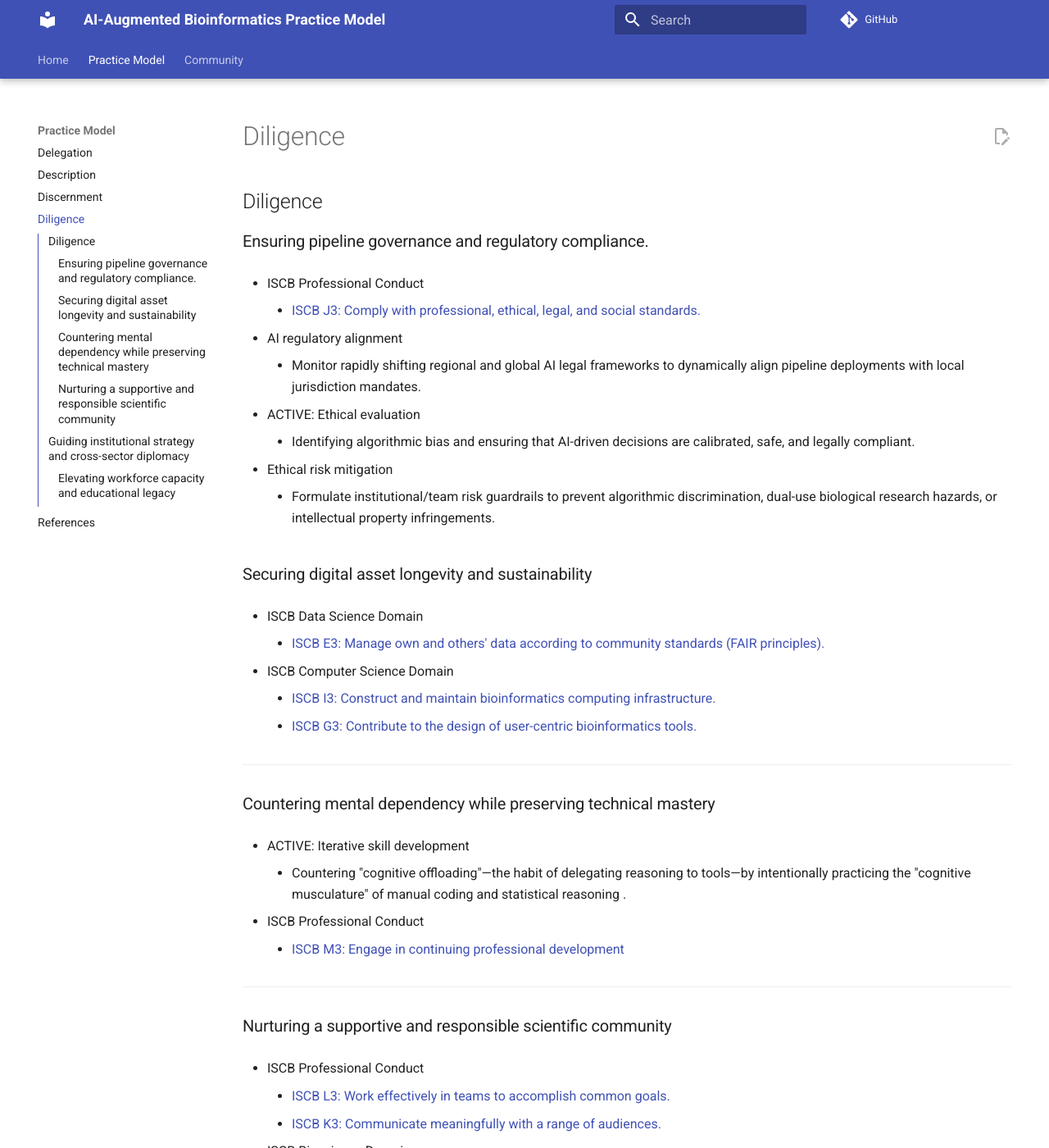
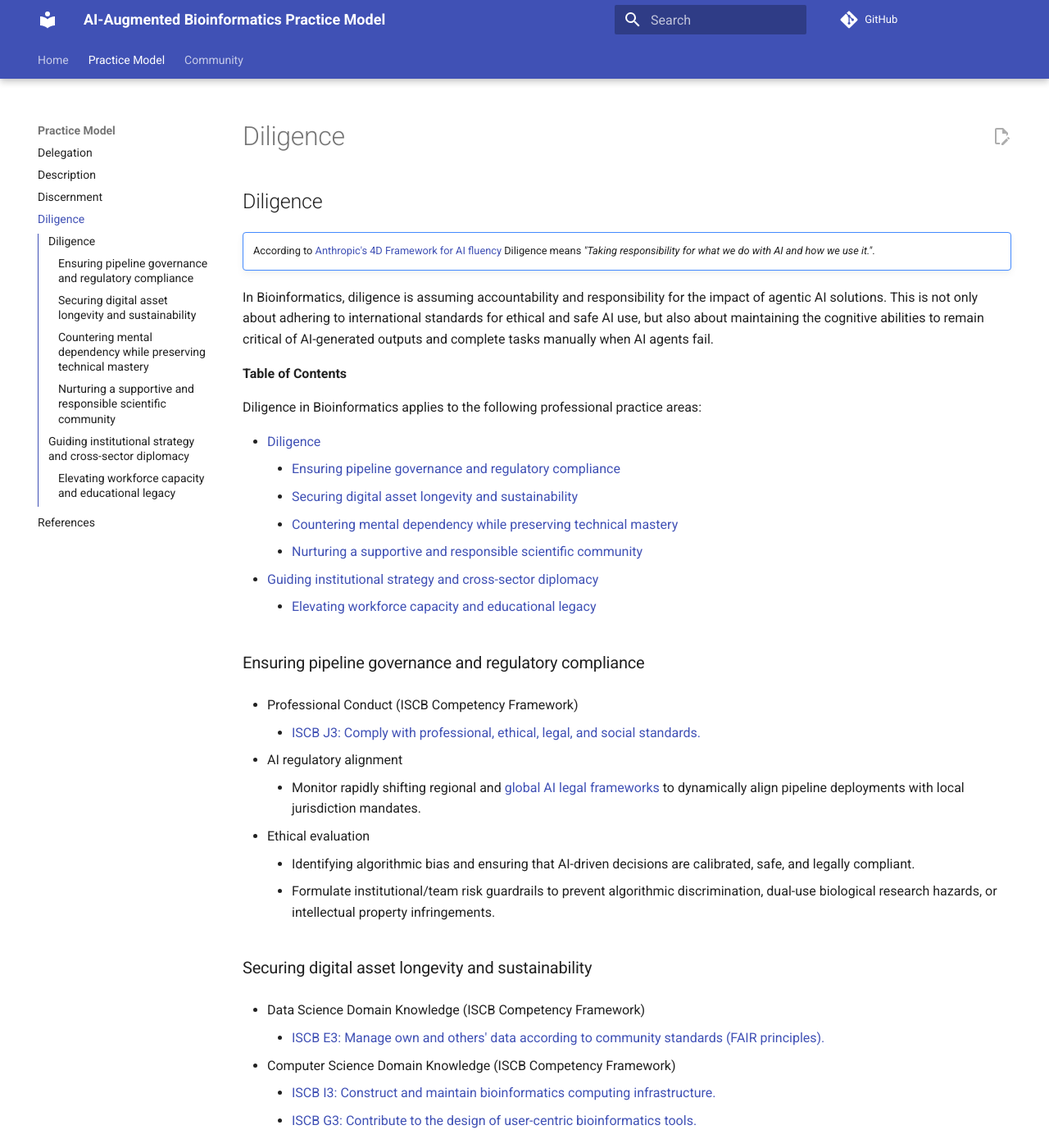
Before and after one commit to larisa-msoto/ai-bioinformatics-practice-model, an MkDocs documentation site: the page built from docs/diligence.md, in a window 1280 px wide and 1400 px high. Shown: the whole window at 82% size. Built offline with MkDocs 1.6.1 and Material for MkDocs 9.7.7, drawn with Linux system fonts in a browser that asks for light colours; comment, search, counter and statistics services are not loaded; some of the changed text lies outside the part shown.

Commit message:
copy edits to model

```diff
--- a/docs/diligence.md
+++ b/docs/diligence.md
@@ -1,48 +1,62 @@
+---
+hide:
+  - toc
+---
+
 # Diligence
 
-## Ensuring pipeline governance and regulatory compliance.
+!!! note ""
+    According to [Anthropic's 4D Framework for AI fluency](https://www-cdn.anthropic.com/334975cdec18f744b4fa511dc8518bd8d119d29d.pdf?ref=hackshackers.com) Diligence means _"Taking responsibility for what we do with AI and how we use it."_.
 
-* ISCB Professional Conduct
-    * [ISCB J3: Comply with professional, ethical, legal, and social standards.](https://competency.ebi.ac.uk/framework/iscb/3.0/competencies/J3)
+In Bioinformatics, diligence is assuming accountability and responsibility for the impact of agentic AI solutions. This is not only about adhering to international standards for ethical and safe AI use, but also about maintaining the cognitive abilities to remain critical of AI-generated outputs and complete tasks manually when AI agents fail.
+
+**Table of Contents**
+
+Diligence in Bioinformatics applies to the following professional practice areas:
+
+[TOC]
+
+## Ensuring pipeline governance and regulatory compliance
+
+* Professional Conduct (ISCB Competency Framework)
+    * [ISCB J3: Comply with professional, ethical, legal, and social standards.](https://competency.ebi.ac.uk/framework/iscb/3.0/competency/details/7946)
 
 * AI regulatory alignment
-    * Monitor rapidly shifting regional and global AI legal frameworks to dynamically align pipeline deployments with local jurisdiction mandates.
+    * Monitor rapidly shifting regional and [global AI legal frameworks](https://github.com/melissawm/open-source-ai-contribution-policies) to dynamically align pipeline deployments with local jurisdiction mandates.
 
-* ACTIVE: Ethical evaluation
+* Ethical evaluation
     * Identifying algorithmic bias and ensuring that AI-driven decisions are calibrated, safe, and legally compliant.
-
-* Ethical risk mitigation
     * Formulate institutional/team risk guardrails to prevent algorithmic discrimination, dual-use biological research hazards, or intellectual property infringements.
 
 ## Securing digital asset longevity and sustainability
 
-* ISCB Data Science Domain
-    * [ISCB E3: Manage own and others' data according to community standards (FAIR principles).](https://competency.ebi.ac.uk/framework/iscb/3.0/competencies/E3)
+* Data Science Domain Knowledge (ISCB Competency Framework)
+    * [ISCB E3: Manage own and others' data according to community standards (FAIR principles).](https://competency.ebi.ac.uk/framework/iscb/3.0/competency/details/7941)
 
-* ISCB Computer Science Domain
-    * [ISCB I3: Construct and maintain bioinformatics computing infrastructure.](https://competency.ebi.ac.uk/framework/iscb/3.0/competencies/I3)
-    * [ISCB G3: Contribute to the design of user-centric bioinformatics tools.](https://competency.ebi.ac.uk/framework/iscb/3.0/competencies/G3)
+* Computer Science Domain Knowledge (ISCB Competency Framework)
+    * [ISCB I3: Construct and maintain bioinformatics computing infrastructure.](https://competency.ebi.ac.uk/framework/iscb/3.0/competency/details/7945)
+    * [ISCB G3: Contribute to the design of user-centric bioinformatics tools.](https://competency.ebi.ac.uk/framework/iscb/3.0/competency/details/7943)
 
 ---
 
 ## Countering mental dependency while preserving technical mastery
 
-* ACTIVE: Iterative skill development
+* Iterative skill development (ACTIVE Framework)
     * Countering "cognitive offloading"—the habit of delegating reasoning to tools—by intentionally practicing the "cognitive musculature" of manual coding and statistical reasoning .
 
-* ISCB Professional Conduct
-    * [ISCB M3: Engage in continuing professional development](https://competency.ebi.ac.uk/framework/iscb/3.0/competencies/M3)
+* Professional Conduct (ISCB Competency Framework)
+    * [ISCB M3: Engage in continuing professional development](https://competency.ebi.ac.uk/framework/iscb/3.0/competency/details/7949)
 
 ---
 
 ## Nurturing a supportive and responsible scientific community
 
-* ISCB Professional Conduct
-    * [ISCB L3: Work effectively in teams to accomplish common goals.](https://competency.ebi.ac.uk/framework/iscb/3.0/competencies/L3)
-    * [ISCB K3: Communicate meaningfully with a range of audiences.](https://competency.ebi.ac.uk/framework/iscb/3.0/competencies/K3)
+* Professional Conduct (ISCB Competency Framework)
+    * [ISCB L3: Work effectively in teams to accomplish common goals.](https://competency.ebi.ac.uk/framework/iscb/3.0/competency/details/7948)
+    * [ISCB K3: Communicate meaningfully with a range of audiences.](https://competency.ebi.ac.uk/framework/iscb/3.0/competency/details/7947)
 
-* ISCB Bioscience Domain
-    * [ISCB C3: Have a positive impact on scientific discovery through bioinformatics.](https://competency.ebi.ac.uk/framework/iscb/3.0/competencies/C3)
+* Bioscience Domain Knowledge (ISCB Competency Framework)
+    * [ISCB C3: Have a positive impact on scientific discovery through bioinformatics.](https://competency.ebi.ac.uk/framework/iscb/3.0/competency/details/7939)
 
 ---
 
```
Also changed, not shown: docs/delegation.md (+7 -7 lines), docs/description.md (+22 -4 lines), docs/discernment.md (+21 -5 lines).
